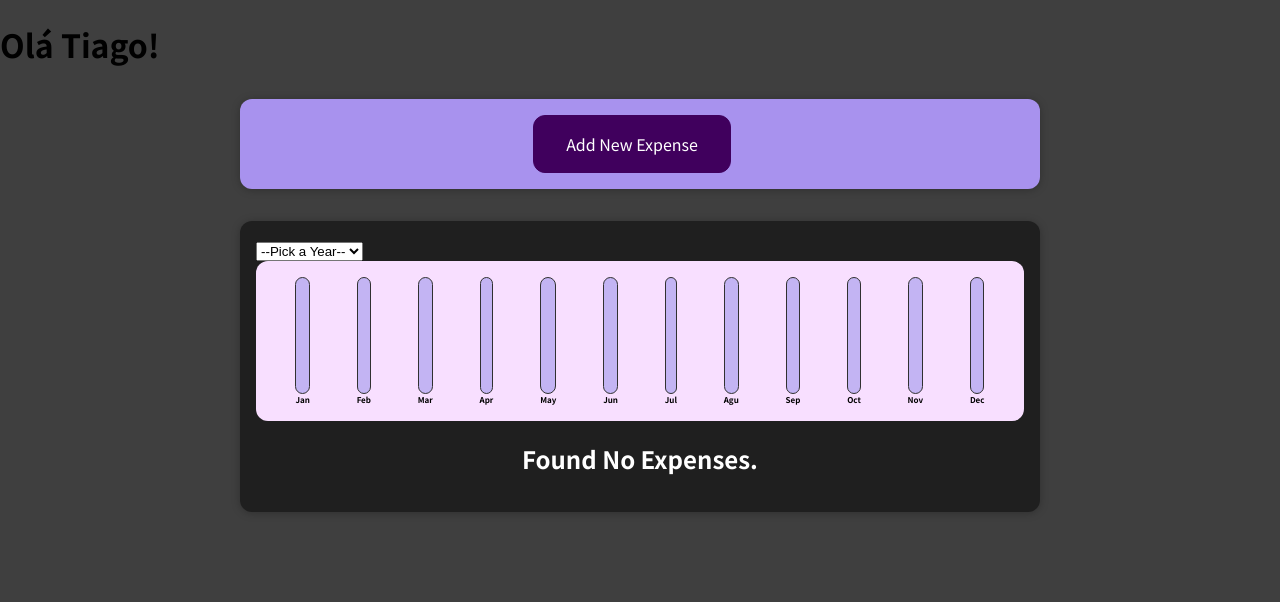
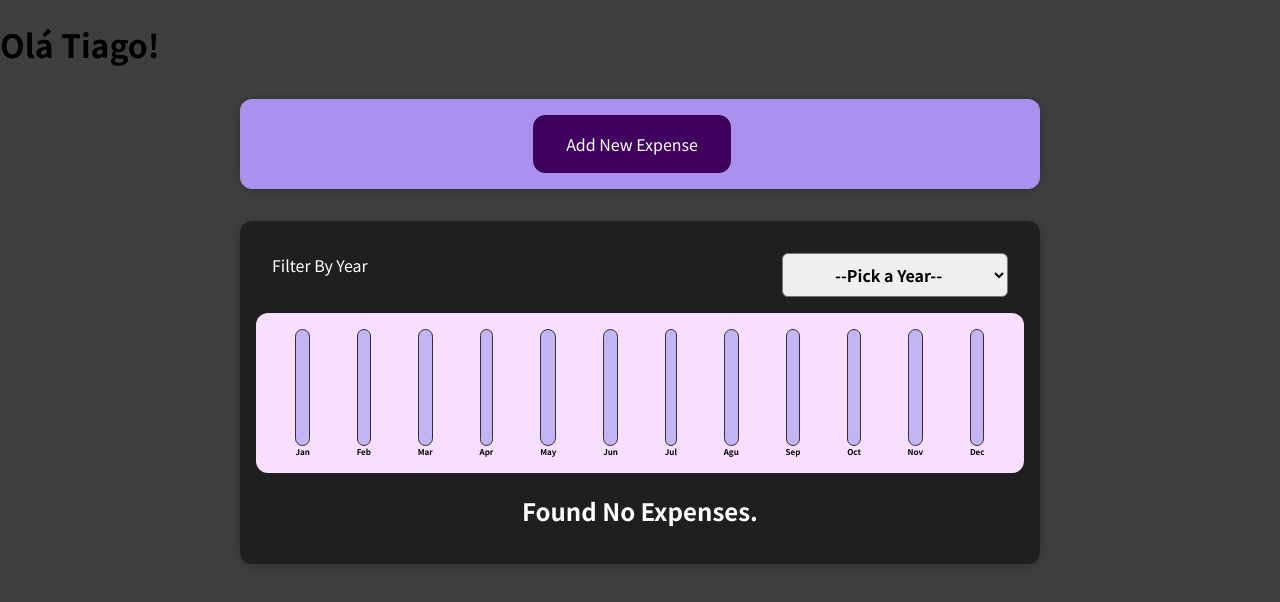
Before and after one commit to Shamoleambo/academind-react-complete-guide, a React (Create React App) app: page / in a window 1280 px wide. Shown: the top 602 px of the page. Built offline with nearby package versions, Linux system fonts and the light colour scheme.

Commit message:
Add Filter by Year text and fix some positioning issues

```diff
--- a/src/components/Expenses/ExpensesFilter.css
+++ b/src/components/Expenses/ExpensesFilter.css
@@ -1,6 +1,8 @@
 .expenses-filter {
   color: white;
-  padding: 0 1rem;
+  padding: 1rem;
+  display: flex;
+  justify-content: space-between;
 }
 
 .expenses-filter__control {
--- a/src/components/Expenses/ExpensesFilter.js
+++ b/src/components/Expenses/ExpensesFilter.js
@@ -23,7 +23,8 @@ const ExpensesFilter = ({ expenses, onYearFilter }) => {
   }
 
   return (
-    <div className='expenses-filter__container'>
+    <div className='expenses-filter'>
+      Filter By Year
       <select onChange={selectYearHandler}>
         <option value=''>--Pick a Year--</option>
         {yearsArray.map(year => (
```
